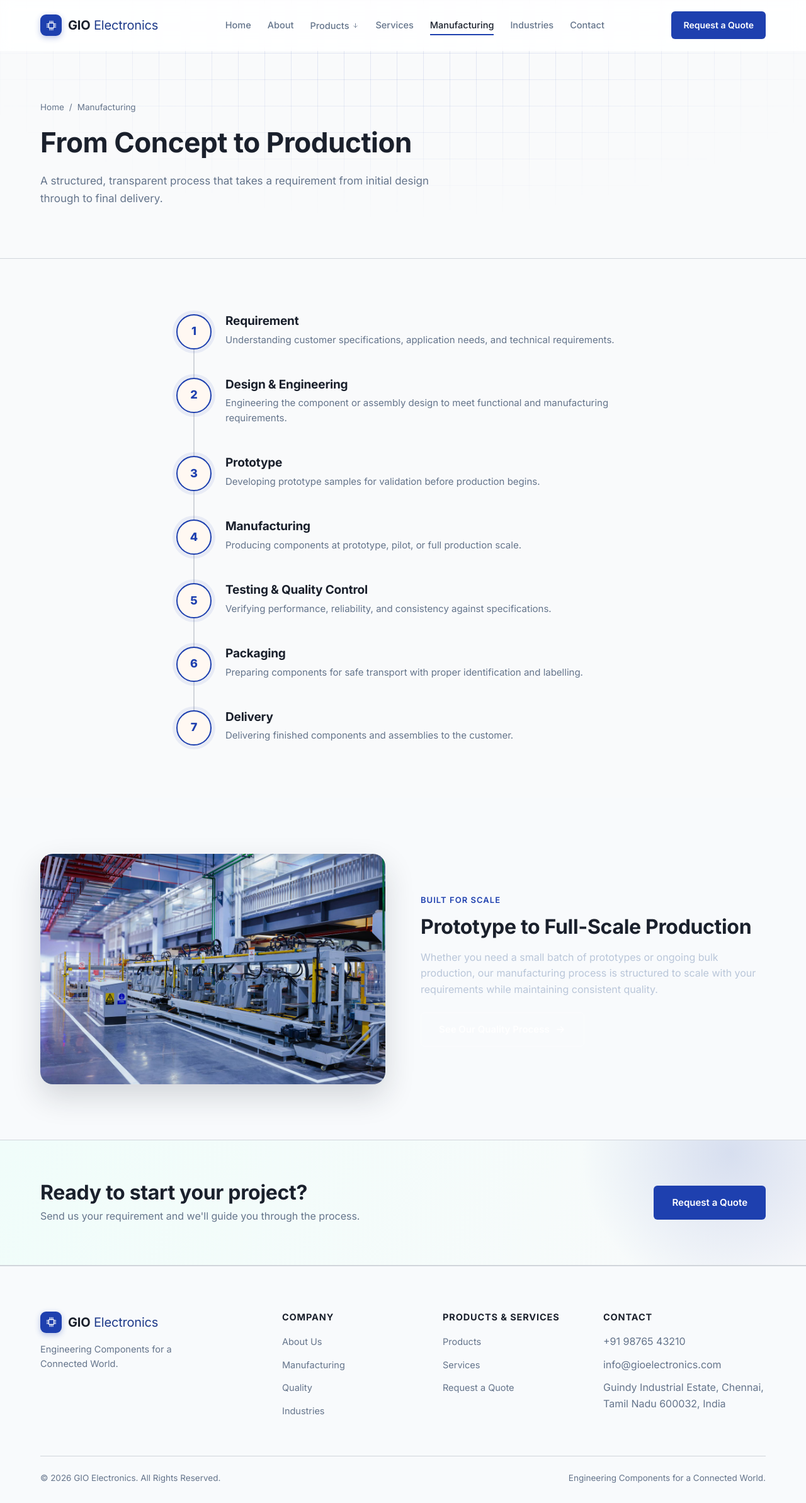
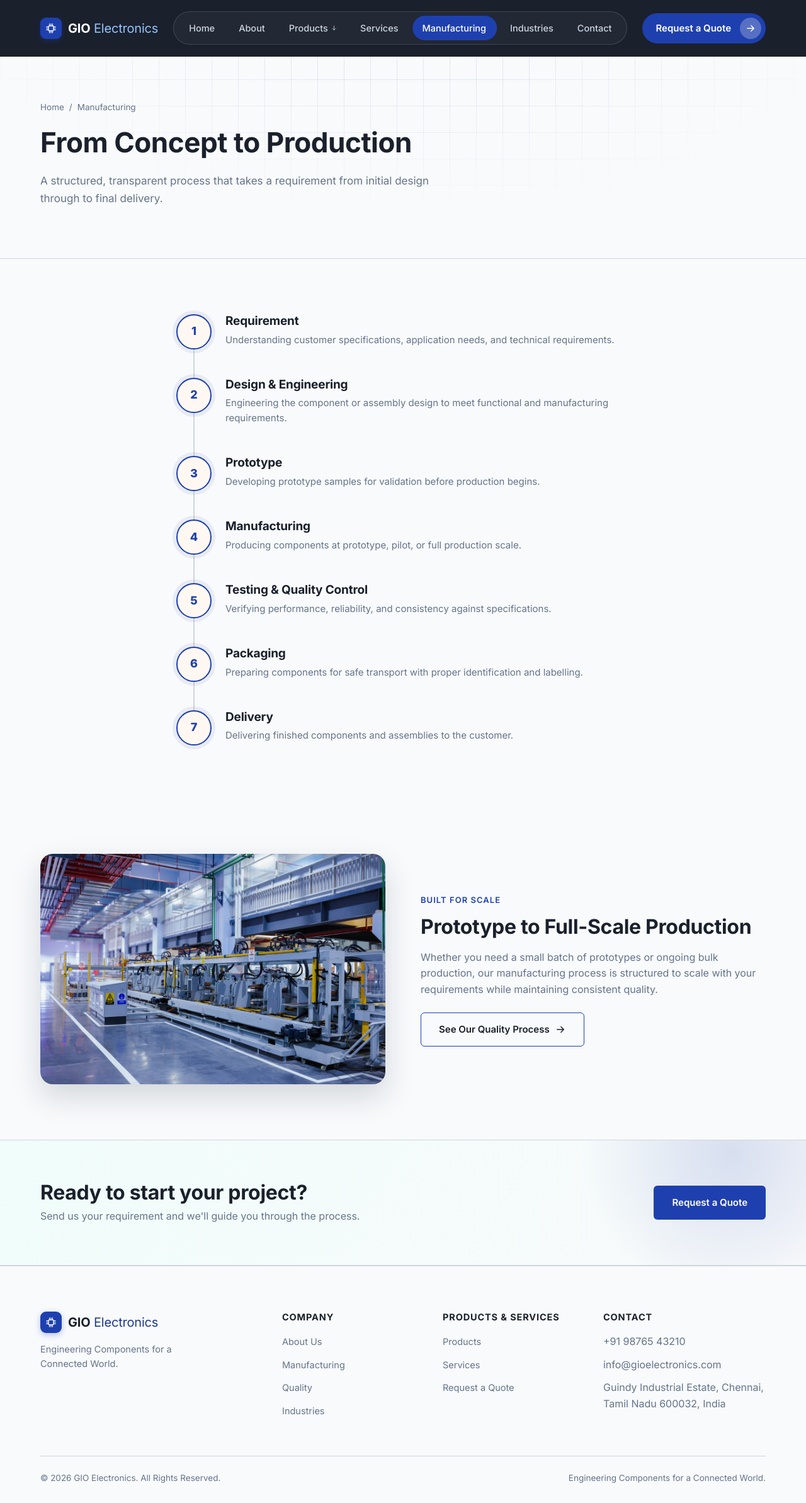
Before and after one commit to devgreenheap/demo_manufacturer_website, a Flask app: page /manufacturing in a window 1280 px wide. Shown: the whole page at 63% size. Run offline with Flask 3, Linux system fonts and the light colour scheme.

Commit message:
Redesign navbar with pill nav, scroll-reactive logo/CTA, and dark theme
Switches the navbar to a dark navy background with a floating pill-style
nav menu and a sliding hover highlight, adds a circular slide animation
to the CTA icon and logo mark that also reacts to scroll direction,
compacts and darkens the Products dropdown, swaps in new contact-page
background photos, fixes washed-out text on manufacturing/quality
sections, and adds CSS cache-busting via a version query param.

Co-Authored-By: Claude Sonnet 5 <noreply@anthropic.com>

```diff
--- a/app.py
+++ b/app.py
@@ -85,7 +85,17 @@ def inject_globals():
         "company": data.COMPANY_INFO,
         "nav_categories": data.CATEGORIES,
         "static_build": Config.STATIC_BUILD,
+        "asset_version": asset_version(),
     }
+
+
+def asset_version():
+    """Mtime of style.css, used to cache-bust the stylesheet link so browsers
+    always pick up CSS edits instead of serving a stale cached copy."""
+    try:
+        return int(os.path.getmtime(os.path.join(app.static_folder, "css", "style.css")))
+    except OSError:
+        return 0
 
 
 @app.route("/")
--- a/static/css/style.css
+++ b/static/css/style.css
@@ -96,6 +96,25 @@ button { font-family: inherit; cursor: pointer; }
 .btn-primary:hover::before { animation: btn-shine 0.85s ease forwards; }
 @keyframes btn-shine { from { left: -75%; } to { left: 130%; } }
 .btn-primary:hover { background: var(--orange-dark); box-shadow: 0 10px 28px rgba(30, 64, 175, 0.4); transform: translateY(-2px); }
+
+/* Pill CTA with a circular icon badge that slides in and out on hover */
+.btn-cta { border-radius: 999px; padding: 6px 6px 6px 20px; gap: 14px; }
+.btn-cta-icon {
+  width: 34px; height: 34px; border-radius: 50%; flex-shrink: 0;
+  background: rgba(255,255,255,0.25); display: flex; align-items: center; justify-content: center;
+  overflow: hidden; position: relative; transition: background 0.3s var(--ease);
+}
+.btn-cta:hover .btn-cta-icon { background: rgba(255,255,255,0.4); }
+.btn-cta-icon-a, .btn-cta-icon-b {
+  position: absolute; top: 50%; left: 50%; width: 16px; height: 16px;
+  transition: transform 0.35s var(--ease-pop), opacity 0.3s var(--ease);
+}
+.btn-cta-icon-a { transform: translate(-50%, -50%); opacity: 1; }
+.btn-cta-icon-b { transform: translate(-150%, -50%); opacity: 0; }
+.btn-cta:hover .btn-cta-icon-a { transform: translate(50%, -50%); opacity: 0; }
+.btn-cta:hover .btn-cta-icon-b { transform: translate(-50%, -50%); opacity: 1; }
+.btn-cta.desktop-only { transition: transform 0.4s var(--ease), opacity 0.4s var(--ease); }
+.navbar.scroll-down .btn-cta.desktop-only { transform: translateX(24px); opacity: 0; pointer-events: none; }
 .btn-secondary { background: transparent; border-color: rgba(255,255,255,0.35); color: #fff; }
 .btn-secondary:hover { background: rgba(255,255,255,0.1); border-color: #fff; transform: translateY(-2px); }
 .btn-outline {
@@ -117,30 +136,55 @@ button { font-family: inherit; cursor: pointer; }
    ========================================================================== */
 .navbar {
   position: fixed; top: 0; left: 0; right: 0; z-index: 1000;
-  background: rgba(255, 255, 255, 0.85);
-  backdrop-filter: blur(10px);
+  background: var(--navy);
   border-bottom: 1px solid transparent;
   transition: background 0.3s var(--ease), box-shadow 0.3s var(--ease), padding 0.3s var(--ease), border-color 0.3s var(--ease);
   padding: 18px 0;
 }
-.navbar.is-scrolled { background: rgba(255, 255, 255, 0.97); box-shadow: 0 4px 20px rgba(26,32,44,0.06); border-bottom-color: var(--border); padding: 12px 0; }
+.navbar.is-scrolled { background: var(--navy); box-shadow: 0 4px 20px rgba(0,0,0,0.25); border-bottom-color: rgba(255,255,255,0.08); padding: 12px 0; }
 .navbar .container { display: flex; align-items: center; justify-content: space-between; gap: 24px; }
-.brand { display: flex; align-items: center; gap: 10px; color: var(--navy); }
+.brand {
+  display: flex; align-items: center; gap: 10px; color: #fff;
+  transition: transform 0.4s var(--ease), opacity 0.4s var(--ease);
+}
+.navbar.scroll-down .brand { transform: translateX(-24px); opacity: 0; pointer-events: none; }
 .brand-mark {
-  width: 34px; height: 34px; border-radius: 9px; flex-shrink: 0;
+  width: 34px; height: 34px; border-radius: 9px; flex-shrink: 0; position: relative; overflow: hidden;
   background: linear-gradient(135deg, var(--orange), var(--blue));
   display: flex; align-items: center; justify-content: center;
   box-shadow: 0 3px 10px rgba(30, 64, 175, 0.3);
+  transition: box-shadow 0.3s var(--ease);
 }
-.brand-mark .icon { width: 19px; height: 19px; color: #fff; }
-.brand-name { font-weight: 700; font-size: 20px; letter-spacing: -0.01em; color: var(--navy); white-space: nowrap; }
-.brand-name-light { font-weight: 400; color: var(--orange-dark); margin-left: 0.28em; }
-.nav-links { display: flex; align-items: center; gap: 26px; }
-.nav-links a { color: var(--muted); font-size: 14.5px; font-weight: 500; position: relative; padding: 4px 0; transition: color 0.2s; white-space: nowrap; }
-.nav-links a::after { content: ""; position: absolute; left: 0; bottom: -4px; width: 0; height: 2px; background: var(--orange); transition: width 0.25s var(--ease); }
-.nav-links a:hover { color: var(--navy); }
-.nav-links a:hover::after, .nav-links a.is-active::after { width: 100%; }
-.nav-links a.is-active { color: var(--navy); }
+.brand:hover .brand-mark { box-shadow: 0 5px 16px rgba(30, 64, 175, 0.5); }
+.brand-mark-icon-a, .brand-mark-icon-b {
+  position: absolute; top: 50%; left: 50%; width: 19px; height: 19px; color: #fff;
+  transition: transform 0.35s var(--ease-pop), opacity 0.3s var(--ease);
+}
+.brand-mark-icon-a { transform: translate(-50%, -50%); opacity: 1; }
+.brand-mark-icon-b { transform: translate(150%, -50%); opacity: 0; }
+.brand:hover .brand-mark-icon-a { transform: translate(-150%, -50%); opacity: 0; }
+.brand:hover .brand-mark-icon-b { transform: translate(-50%, -50%); opacity: 1; }
+.brand-name { font-weight: 700; font-size: 20px; letter-spacing: -0.01em; color: #fff; white-space: nowrap; transition: letter-spacing 0.3s var(--ease); }
+.brand:hover .brand-name { letter-spacing: 0.01em; }
+.brand-name-light { font-weight: 400; color: #93c5fd; margin-left: 0.28em; }
+.nav-links {
+  position: relative; display: flex; align-items: center; gap: 6px;
+  border: 1px solid rgba(255,255,255,0.14); border-radius: 999px;
+  background: rgba(255,255,255,0.04); padding: 6px 8px;
+}
+.nav-links li { position: relative; z-index: 1; }
+.nav-links a { color: #cbd5e1; font-size: 14.5px; font-weight: 500; position: relative; padding: 8px 16px; display: inline-block; border-radius: 999px; transition: color 0.2s; white-space: nowrap; }
+.nav-links a::after { display: none; }
+.nav-links a:hover { color: #fff; }
+.nav-links a.is-active { color: #fff; }
+.nav-links::before {
+  content: ""; position: absolute; top: 6px; left: 0; height: calc(100% - 12px); border-radius: 999px;
+  background: var(--blue); opacity: 0; pointer-events: none;
+  width: var(--indicator-width, 0px); transform: translateX(var(--indicator-left, 0px));
+  transition: transform 0.35s var(--ease-pop), width 0.35s var(--ease-pop), opacity 0.2s var(--ease);
+  z-index: 0;
+}
+.nav-links.has-indicator::before { opacity: 1; }
 .nav-actions { display: flex; align-items: center; gap: 16px; flex-shrink: 0; }
 .nav-text-link { background: none; border: none; padding: 0; font: inherit; color: var(--muted); font-size: 14.5px; font-weight: 500; cursor: pointer; transition: color 0.2s; white-space: nowrap; }
 .nav-text-link:hover { color: var(--navy); }
--- a/static/js/main.js
+++ b/static/js/main.js
@@ -35,13 +35,24 @@ document.addEventListener("DOMContentLoaded", function () {
   initSubnavSpy();
   initTiltCards();
   initNavDropdown();
+  initNavPillIndicator();
 });
 
-/* Navbar solidifies on scroll */
+/* Navbar solidifies on scroll, and the logo/CTA icons swap in and out
+   depending on scroll direction (down = "out", up = "in"). */
 function initNavbar() {
   const nav = document.querySelector(".navbar");
   if (!nav) return;
-  const onScroll = () => nav.classList.toggle("is-scrolled", window.scrollY > 20);
+  let lastY = window.scrollY;
+  const onScroll = () => {
+    const y = window.scrollY;
+    nav.classList.toggle("is-scrolled", y > 20);
+    if (Math.abs(y - lastY) > 4) {
+      nav.classList.toggle("scroll-down", y > lastY && y > 20);
+      nav.classList.toggle("scroll-up", y <= lastY || y <= 20);
+      lastY = y;
+    }
+  };
   onScroll();
   window.addEventListener("scroll", onScroll, { passive: true });
 }
@@ -235,6 +246,39 @@ function initTiltCards() {
   });
 }
 
+/* Floating pill nav: a sliding highlight tracks the hovered link, settling
+   back on the active page's link when the cursor leaves the menu. */
+function initNavPillIndicator() {
+  const nav = document.querySelector(".nav-links");
+  if (!nav) return;
+  const links = Array.from(nav.querySelectorAll(":scope > li > a"));
+  if (!links.length) return;
+
+  function moveTo(link) {
+    if (!link) {
+      nav.classList.remove("has-indicator");
+      return;
+    }
+    const navRect = nav.getBoundingClientRect();
+    const linkRect = link.getBoundingClientRect();
+    nav.style.setProperty("--indicator-left", `${linkRect.left - navRect.left}px`);
+    nav.style.setProperty("--indicator-width", `${linkRect.width}px`);
+    nav.classList.add("has-indicator");
+  }
+
+  function activeLink() {
+    return links.find((a) => a.classList.contains("is-active"));
+  }
+
+  links.forEach((link) => {
+    link.addEventListener("mouseenter", () => moveTo(link));
+  });
+  nav.addEventListener("mouseleave", () => moveTo(activeLink()));
+
+  moveTo(activeLink());
+  window.addEventListener("resize", () => moveTo(nav.matches(":hover") ? null : activeLink()));
+}
+
 /* Products nav dropdown: hover-reveal on desktop, tap-to-expand on mobile
    (the caret toggles the panel without following the link; the link text
    itself still navigates to the Products page). */
--- a/templates/about.html
+++ b/templates/about.html
@@ -133,7 +133,7 @@
       <span class="eyebrow">Built Into Every Component</span>
       <h2 style="font-size: clamp(26px,3.4vw,32px);">Quality at Every Stage</h2>
       <p style="color:#000; font-size: 16px;">From incoming material checks to final inspection before packaging, quality is checked throughout production — not just at the end.</p>
-      <a href="{{ url_for('quality') }}" class="btn btn-secondary" style="margin-top: 8px;">
+      <a href="{{ url_for('quality') }}" class="btn btn-outline" style="margin-top: 8px;">
         See Our Quality Process
         <svg class="icon"><use href="{{ url_for('static', filename='icons/sprite.svg') }}#icon-arrow"/></svg>
       </a>
--- a/templates/base.html
+++ b/templates/base.html
@@ -8,7 +8,7 @@
   <link rel="preconnect" href="https://fonts.googleapis.com">
   <link rel="preconnect" href="https://fonts.gstatic.com" crossorigin>
   <link href="https://fonts.googleapis.com/css2?family=Inter:wght@400;500;600;700;800&display=swap" rel="stylesheet">
-  <link rel="stylesheet" href="{{ url_for('static', filename='css/style.css') }}">
+  <link rel="stylesheet" href="{{ url_for('static', filename='css/style.css') }}?v={{ asset_version }}">
 </head>
 <body>
   <div id="page-loader"></div>
--- a/templates/manufacturing.html
+++ b/templates/manufacturing.html
@@ -38,8 +38,8 @@
     <div class="reveal">
       <span class="eyebrow">Built for Scale</span>
       <h2 style="font-size: clamp(26px,3.4vw,32px);">Prototype to Full-Scale Production</h2>
-      <p style="color:#b9c6d9; font-size: 16px;">Whether you need a small batch of prototypes or ongoing bulk production, our manufacturing process is structured to scale with your requirements while maintaining consistent quality.</p>
-      <a href="{{ url_for('quality') }}" class="btn btn-secondary" style="margin-top:8px;">
+      <p style="color:var(--muted); font-size: 16px;">Whether you need a small batch of prototypes or ongoing bulk production, our manufacturing process is structured to scale with your requirements while maintaining consistent quality.</p>
+      <a href="{{ url_for('quality') }}" class="btn btn-outline" style="margin-top:8px;">
         See Our Quality Process
         <svg class="icon"><use href="{{ url_for('static', filename='icons/sprite.svg') }}#icon-arrow"/></svg>
       </a>
--- a/templates/partials/brand.html
+++ b/templates/partials/brand.html
@@ -1,6 +1,7 @@
 <a href="{{ url_for('home') }}" class="brand">
   <span class="brand-mark" aria-hidden="true">
-    <svg class="icon"><use href="{{ url_for('static', filename='icons/sprite.svg') }}#icon-chip"/></svg>
+    <svg class="icon brand-mark-icon-a"><use href="{{ url_for('static', filename='icons/sprite.svg') }}#icon-chip"/></svg>
+    <svg class="icon brand-mark-icon-b"><use href="{{ url_for('static', filename='icons/sprite.svg') }}#icon-chip"/></svg>
   </span>
   <span class="brand-name">GIO<span class="brand-name-light">Electronics</span></span>
 </a>
--- a/templates/partials/navbar.html
+++ b/templates/partials/navbar.html
@@ -22,6 +22,10 @@
             </span>
           </a>
           {% endfor %}
+          <a href="{{ url_for('products') }}" class="nav-dropdown-footer">
+            View All Products
+            <svg class="icon"><use href="{{ url_for('static', filename='icons/sprite.svg') }}#icon-arrow"/></svg>
+          </a>
         </div>
       </li>
       <li><a href="{{ url_for('services') }}" class="{{ 'is-active' if request.endpoint == 'services' }}">Services</a></li>
@@ -32,7 +36,13 @@
     </ul>
 
     <div class="nav-actions">
-      <a href="{{ url_for('request_quote') }}" class="btn btn-primary btn-sm desktop-only">Request a Quote</a>
+      <a href="{{ url_for('request_quote') }}" class="btn btn-primary btn-cta desktop-only">
+        <span>Request a Quote</span>
+        <span class="btn-cta-icon">
+          <svg class="icon btn-cta-icon-a"><use href="{{ url_for('static', filename='icons/sprite.svg') }}#icon-arrow"/></svg>
+          <svg class="icon btn-cta-icon-b"><use href="{{ url_for('static', filename='icons/sprite.svg') }}#icon-arrow"/></svg>
+        </span>
+      </a>
       <button class="nav-toggle" aria-label="Toggle menu" aria-expanded="false">
         <span class="hamburger"><span></span><span></span><span></span></span>
       </button>
```
Also changed, not shown: other parts of static/css/style.css (+43 -22 lines), static/images/site/contact-band.jpg, 1 other file.
